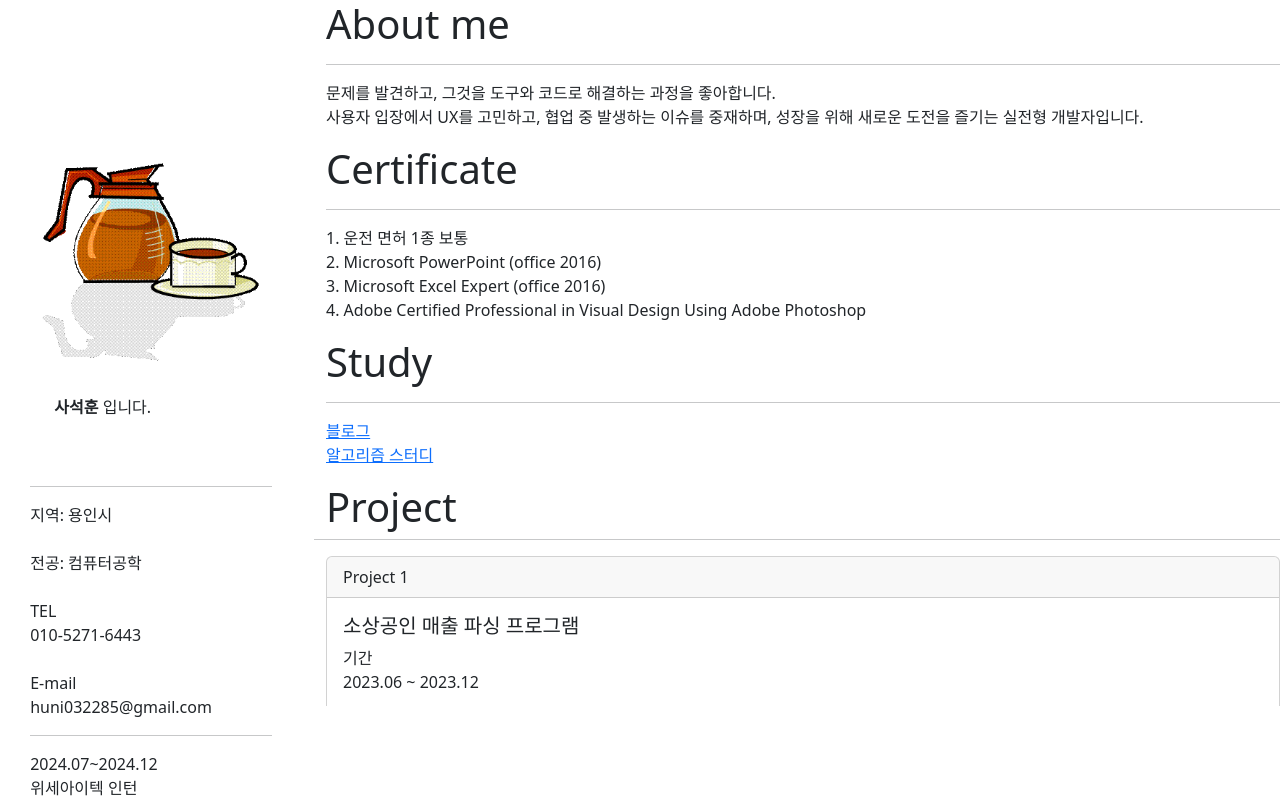
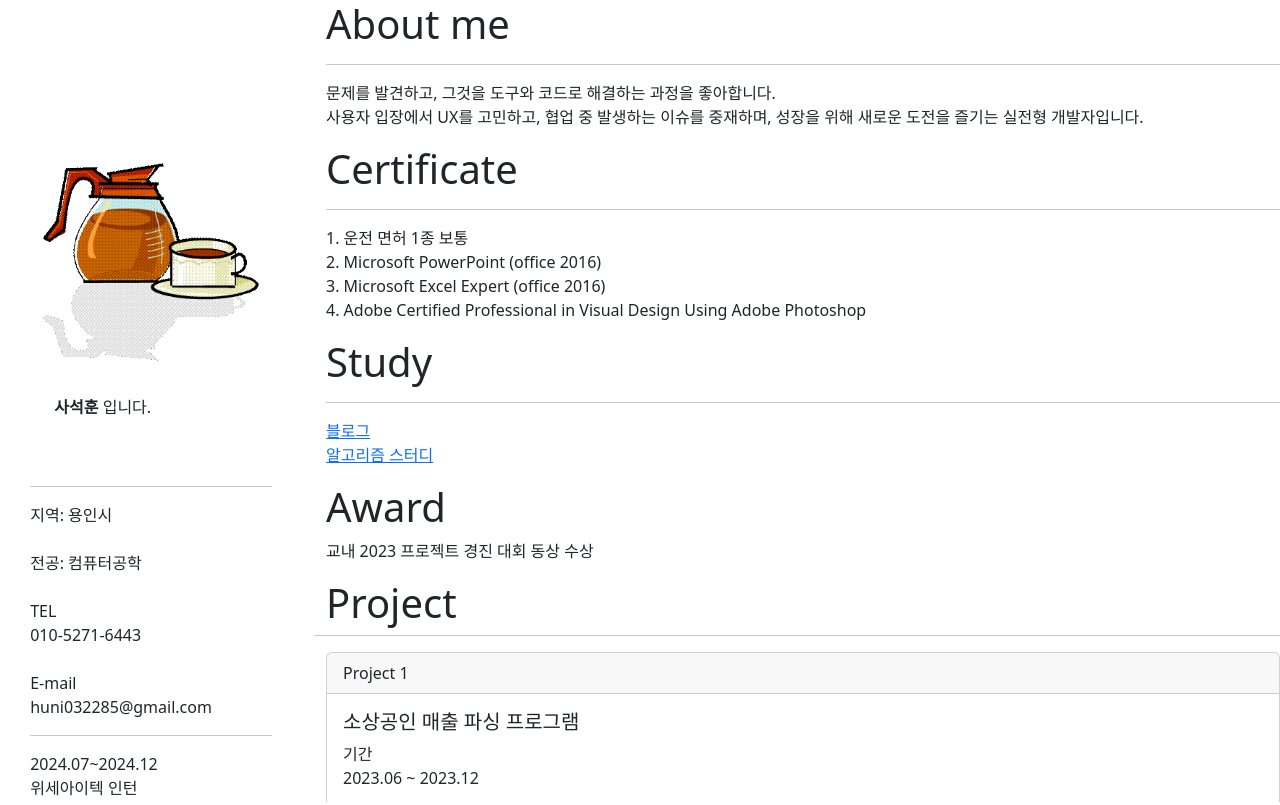
Before and after one commit to Clear-head/webstart, a plain HTML site: page service/index.html in a window 1280 px wide. Shown: the top 805 px of the page. Drawn offline with nearby package versions, Linux system fonts and the light colour scheme.

Commit message:
Update index.html

```diff
--- a/service/index.html
+++ b/service/index.html
@@ -63,6 +63,10 @@
                             <a href="https://problems.tistory.com/">블로그</a><br>
                             <a href="https://github.com/nvmith/November">알고리즘 스터디</a>
                         </p>
+                        <h1>Award</h1>
+                        <p>
+                            교내 2023 프로젝트 경진 대회 동상 수상
+                        </p>
                     </div>
 
                     <!-- 프로젝트 설명 카드 -->
```
